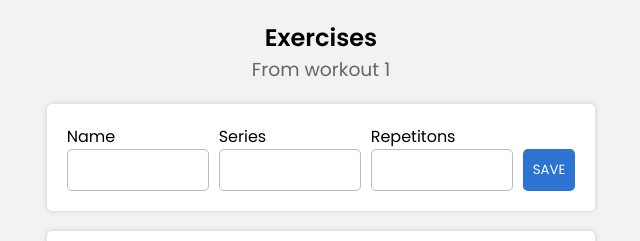
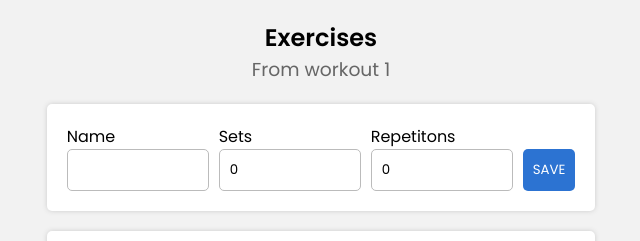
Before and after one commit to Samuel-Brito19/Frontend-Workout-Manager, a React (Vite) app: page /workouts/1/exercises in a window 1280 px wide. Shown: the top 241 px of the page, without its empty margins (319-959 px from the left). Built offline with nearby package versions, Linux system fonts and the light colour scheme; no server answers; the HTML template or start-up script is replaced by a standard one.

Commit message:
Creating the handleSubmit in Exercises

```diff
--- a/src/pages/Exercises/Exercises.tsx
+++ b/src/pages/Exercises/Exercises.tsx
@@ -8,12 +8,15 @@ import { useEffect, useState } from 'react'
 import api from '../../services/api'
 import { AxiosError } from 'axios'
 import { type ExercisesTypes } from '../../types/common'
+import { FaTrash } from 'react-icons/fa'
 
 const Exercises = () => {
   const params = useParams()
 
   const [workoutExercises, setWorkoutExercises] = useState<ExercisesTypes[]>([])
-  const [exercise, setExercise] = useState('')
+  const [name, setName] = useState('')
+  const [sets, setSets] = useState(0)
+  const [repetitions, setRepetitons] = useState(0)
 
   const getExercises = async () => {
     try {
@@ -33,24 +36,51 @@ const Exercises = () => {
     getExercises()
   }, [])
 
+  const handleSubmit: React.FormEventHandler<HTMLFormElement> = async (e) => {
+    e.preventDefault()
+
+    try {
+      const Req = await api.post<ExercisesTypes>('/exercises', {
+        name,
+        sets,
+        repetitions,
+        workoutId: Number(params.workoutId)
+      })
+
+      const insertedExercise = Req.data
+
+      if (Req.status === 200) {
+        setWorkoutExercises((prevState) => [...prevState, insertedExercise])
+      }
+
+      setName('')
+      setRepetitons(0)
+      setSets(0)
+    } catch (error) {
+      if (error instanceof AxiosError) {
+        alert(error.response?.data.error)
+      }
+    }
+  }
+
   return (
     <>
       <Styled.Container>
         <Styled.Title>Exercises</Styled.Title>
         <Styled.Subtitle>From workout {params.workoutId}</Styled.Subtitle>
 
-        <Styled.FormContainer>
+        <Styled.FormContainer onSubmit={handleSubmit}>
             <Styled.InputArea>
                 <Styled.Label>Name</Styled.Label>
-                <Styled.Input name='name' />
+                <Styled.Input name='name' value={name} onChange={(e) => { setName(e.target.value) }}/>
             </Styled.InputArea>
             <Styled.InputArea>
-                <Styled.Label>Series</Styled.Label>
-                <Styled.Input name='series' />
+                <Styled.Label>Sets</Styled.Label>
+                <Styled.Input name='sets' value={sets} onChange={(e) => { setSets(parseInt(e.target.value)) }}/>
             </Styled.InputArea>
             <Styled.InputArea>
                 <Styled.Label>Repetitons</Styled.Label>
-                <Styled.Input name='repetitions' />
+                <Styled.Input name='repetitions' value={repetitions} onChange={(e) => { setRepetitons(parseInt(e.target.value)) }}/>
             </Styled.InputArea>
             <Styled.Button type='submit'>SAVE</Styled.Button>
         </Styled.FormContainer>
@@ -62,9 +92,18 @@ const Exercises = () => {
                     <Styled.Th>Series</Styled.Th>
                     <Styled.Th>Repetitons</Styled.Th>
                     <Styled.Th></Styled.Th>
-                    <Styled.Th></Styled.Th>
                 <Styled.Tr></Styled.Tr>
             </Styled.Thead>
+            <Styled.Tbody>
+              {workoutExercises.map((exercise) => (
+                <Styled.Tr key={exercise.id}>
+                  <Styled.Td>{exercise.name}</Styled.Td>
+                  <Styled.Td>{exercise.sets}</Styled.Td>
+                  <Styled.Td>{exercise.repetitions}</Styled.Td>
+                  <Styled.Td><FaTrash/></Styled.Td>
+                </Styled.Tr>
+              ))}
+            </Styled.Tbody>
         </Styled.Table>
       </Styled.Container>
 
--- a/src/pages/Exercises/styles.ts
+++ b/src/pages/Exercises/styles.ts
@@ -77,3 +77,7 @@ export const Th = styled.th`
   border-bottom: inset;
   padding-bottom: 5px;
 `
+export const Td = styled.td`
+  padding-top: 15px;
+
+`;
--- a/src/types/common.ts
+++ b/src/types/common.ts
@@ -12,7 +12,7 @@ export interface Workout {
 export interface ExercisesTypes {
   id: number
   name: string
-  series: number
+  sets: number
   repetitions: number
   workoutId: number
 }
```
